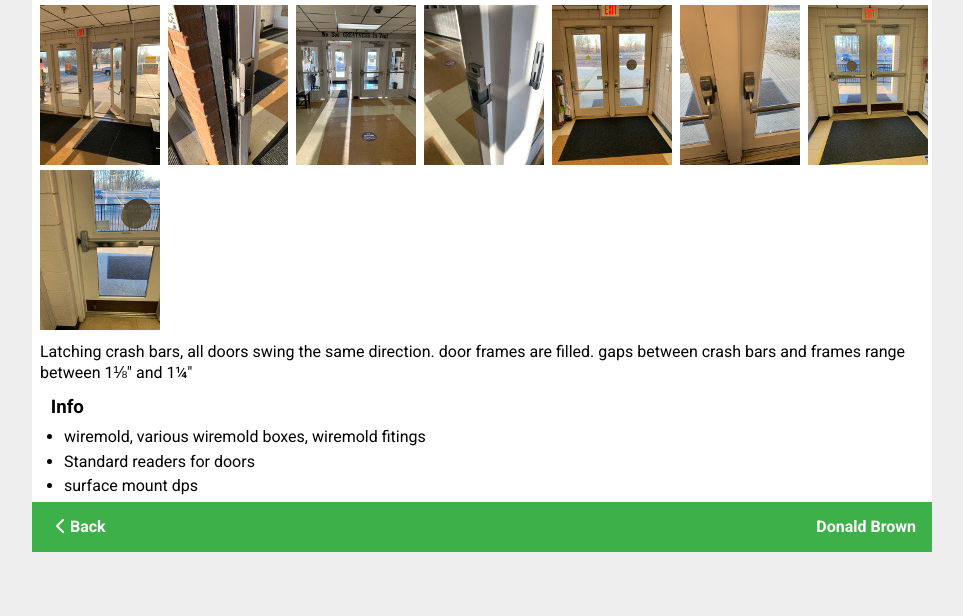
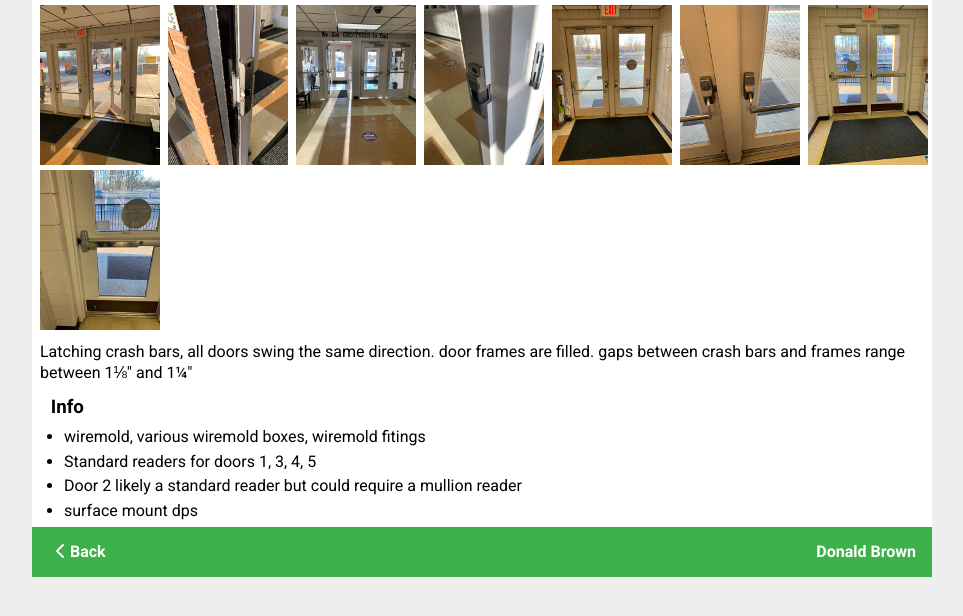
Before and after one commit to donbrown3/work, a plain HTML site: page clients/mccraken_schools/heath_elementary/index.html in a window 1280 px wide. Shown: the part 128-744 px from the top of the page, without its empty margins (158-1121 px from the left). Drawn offline with nearby package versions, Linux system fonts and the light colour scheme.

Commit message:
small change to heath elem

```diff
--- a/clients/mccraken_schools/heath_elementary/index.html
+++ b/clients/mccraken_schools/heath_elementary/index.html
@@ -122,7 +122,8 @@
         <h3>Info</h3>
         <ul>
           <li>wiremold, various wiremold boxes, wiremold fitings</li>
-          <li>Standard readers for doors</li>
+          <li>Standard readers for doors 1, 3, 4, 5</li>
+          <li>Door 2 likely a standard reader but could require a mullion reader</li>
           <li>surface mount dps</li>
         </ul>
       </section>
```
